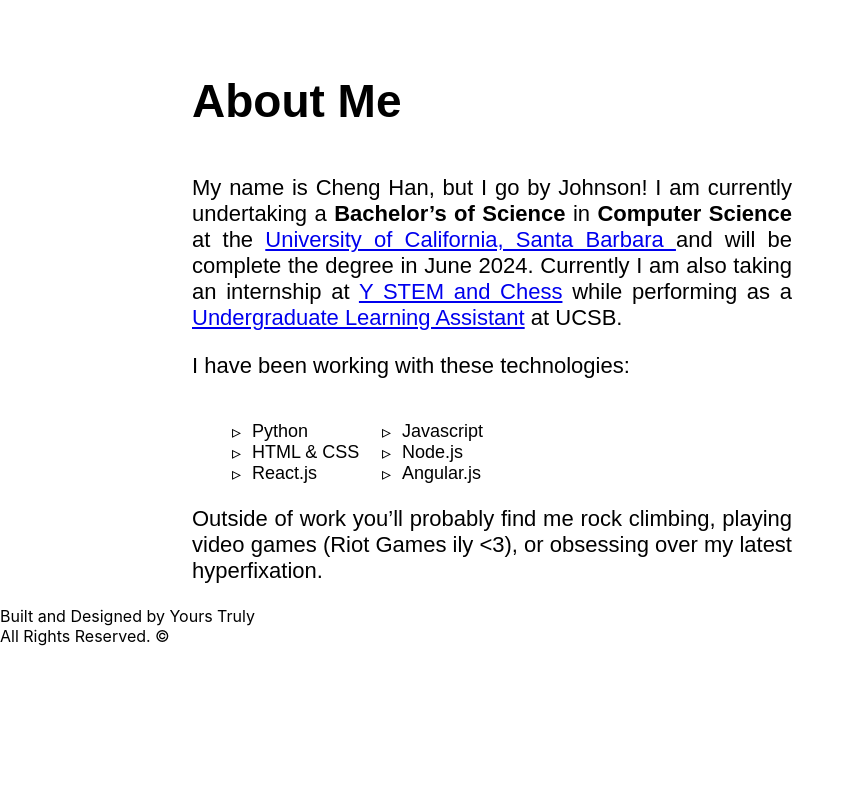
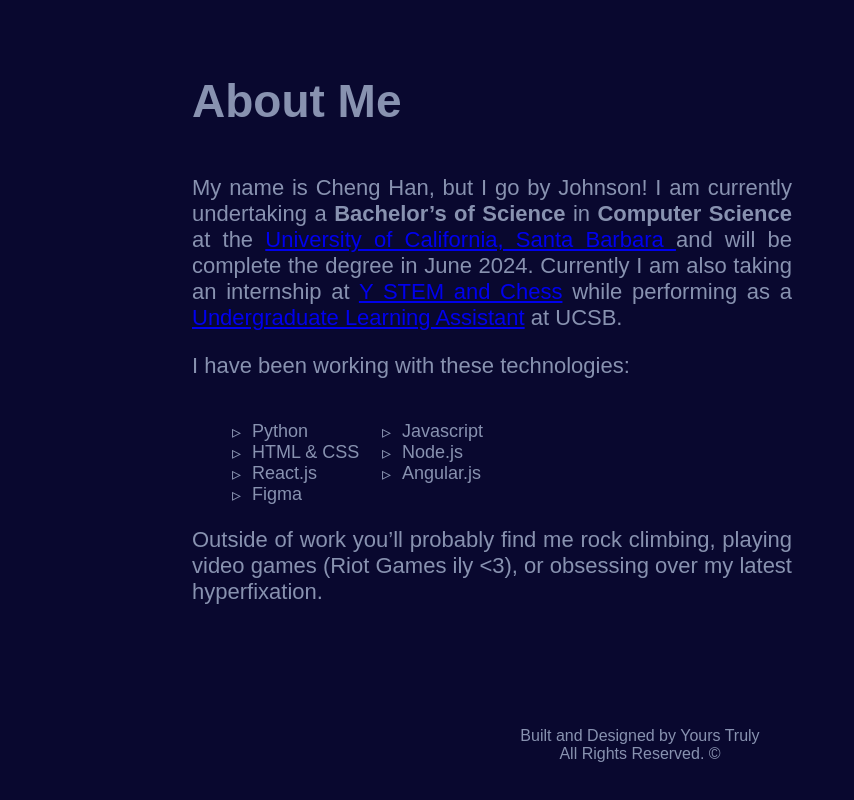
Before and after one commit to Johnsonchan105/OfficialWebsite, a React (Create React App) app in the folder my-app/: page / in a window 1280 px wide. Shown: the part 454-1254 px from the top of the page, without its empty margins (0-854 px from the left). Before the commit the page ends 1100 px from the top, so only its background shows below. Built offline with nearby package versions, Linux system fonts and the light colour scheme.

Commit message:
footer finished

```diff
--- a/my-app/src/App.js
+++ b/my-app/src/App.js
@@ -5,6 +5,7 @@ import Experience from './components/Experience.js'
 import Projects from './components/Projects.js'
 import Footer from './components/Footer.js'
 import './App.css';
+import "./styles/Global.css";
 
 function App() {
   return (
--- a/my-app/src/components/About.js
+++ b/my-app/src/components/About.js
@@ -42,7 +42,8 @@ class About extends React.Component {
             'HTML & CSS',
             'Node.js',
             'React.js',
-            'Angular.js'
+            'Angular.js',
+            'Figma'
         ];
 
         const tech_items = tech_stack.map(stack => <li>{stack}</li>);
--- a/my-app/src/components/Footer.js
+++ b/my-app/src/components/Footer.js
@@ -1,5 +1,5 @@
 import React from "react";
-import '../styles/Footer.css'
+import '../styles/Footer.css';
 import FadeInSection from "./FadeInSection";
 
 class Footer extends React.Component {
@@ -21,7 +21,7 @@ class Footer extends React.Component {
         return (
             <FadeInSection>
                 <div id='footer'>
-                    <div id = 'credits'>
+                    <div className = 'credits'>
                         <div> Built and Designed by Yours Truly</div>
                         <div>All Rights Reserved. ©</div>
                     </div>
--- a/my-app/src/styles/Footer.css
+++ b/my-app/src/styles/Footer.css
@@ -0,0 +1,14 @@
+#footer {
+    display: flex;
+    align-items: center;
+    padding-top: 100px;
+}
+
+.credits {
+    font-family: "NTR", sans-serif;
+    color: var(--slate);
+    text-align: center;
+    width: 100%;
+    font-size: 16px;
+    padding-bottom: 40px;
+}
```
